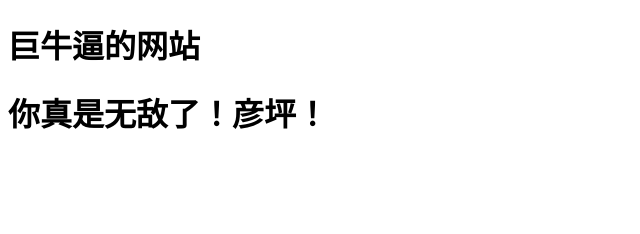
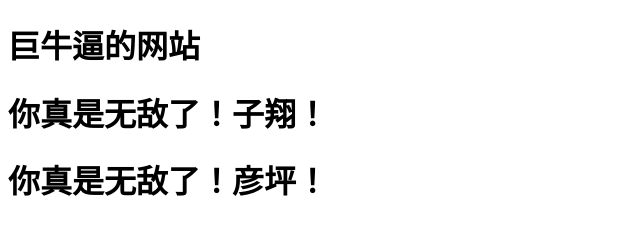
Before and after one commit to xhzzzly/xhzzzly.github.io, a plain HTML site: page index.html in a window 1280 px wide. Shown: the whole page, without its empty margins (0-640 px from the left). Drawn offline with Linux system fonts and the light colour scheme.

Commit message:
add zixiang

```diff
--- a/index.html
+++ b/index.html
@@ -6,6 +6,7 @@
 	</head>
 	<body>
 		<h1>巨牛逼的网站</h1>
+		<h1>你真是无敌了！子翔！</h1>
 		<h1>你真是无敌了！彦坪！</h1>
 	</body>
 </html>
```
